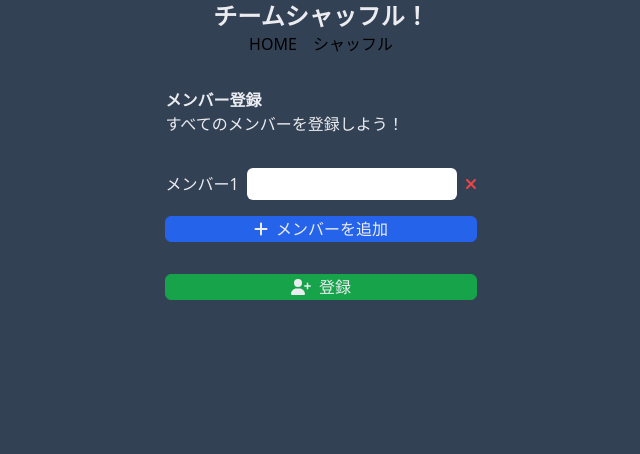
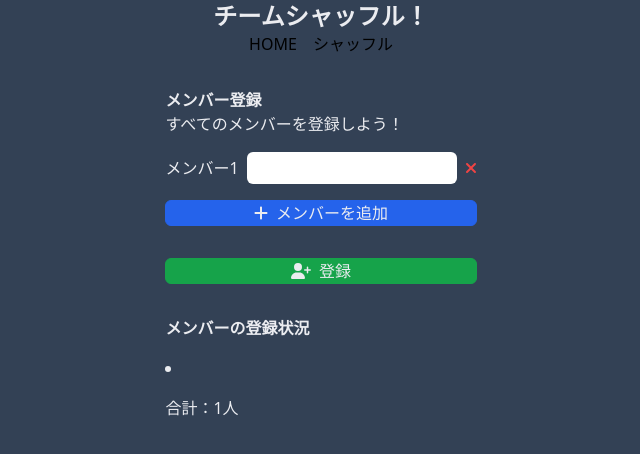
Before and after one commit to azufb/team_shuffle, a React (Vite) app: page / in a window 1280 px wide. Both pictures are taken after a click on the button "登録". Shown: the top 454 px of the page, without its empty margins (319-959 px from the left). Built offline with nearby package versions, Linux system fonts and the light colour scheme.

Commit message:
メンバー登録状況を表示できるようにした

```diff
--- /dev/null
+++ b/src/components/membersList/MembersList.tsx
@@ -0,0 +1,19 @@
+import { MemberInfoType } from "../shuffle/Shuffle";
+
+type PropsType = {
+  allMembers: MemberInfoType[];
+};
+
+export const MembersList = ({ allMembers }: PropsType) => {
+  return (
+    <div className="flex flex-col gap-4">
+      <p className="text-white font-bold">メンバーの登録状況</p>
+      <ul className="text-white list-disc list-inside">
+        {allMembers.map((member) => (
+          <li key={member.id}>{member.memberName}</li>
+        ))}
+      </ul>
+      <p className="text-white">合計：{allMembers.length}人</p>
+    </div>
+  );
+};
--- a/src/components/register/RegisterForm.tsx
+++ b/src/components/register/RegisterForm.tsx
@@ -4,6 +4,9 @@ import { FontAwesomeIcon } from "@fortawesome/react-fontawesome";
 import { faXmark } from "@fortawesome/free-solid-svg-icons/faXmark";
 import { faPlus } from "@fortawesome/free-solid-svg-icons/faPlus";
 import { faUserPlus } from "@fortawesome/free-solid-svg-icons/faUserPlus";
+import { MembersList } from "../membersList/MembersList";
+import { useState } from "react";
+import { MemberInfoType } from "../shuffle/Shuffle";
 
 type FormValuesType = {
   members: {
@@ -21,14 +24,18 @@ export const RegisterForm = () => {
     control,
     name: "members",
   });
+  const allMembersJson = localStorage.getItem(LOCAL_STORAGE_ALL_MEMBERS_KEY);
+  const [allMembers, setAllMembers] = useState<MemberInfoType[]>(
+    allMembersJson != null ? JSON.parse(allMembersJson) : []
+  );
 
   const onSubmit = (data: FormValuesType): void => {
-    const jsonArray: string = JSON.stringify(
-      data.members.map((member, index) => {
+    const registerData: MemberInfoType[] = data.members.map((member, index) => {
       return { id: index, memberName: member.memberName, isInclude: true };
-      })
-    );
+    });
+    const jsonArray: string = JSON.stringify(registerData);
     localStorage.setItem(LOCAL_STORAGE_ALL_MEMBERS_KEY, jsonArray);
+    setAllMembers(registerData);
 
     reset();
   };
@@ -39,11 +46,11 @@ export const RegisterForm = () => {
 
   return (
     <div className="py-8">
-      <div className="mb-8">
+      <div className="mb-4">
         <h2 className="text-white font-bold">メンバー登録</h2>
         <p className="text-white">すべてのメンバーを登録しよう！</p>
       </div>
-
+      <div className="flex flex-col gap-8 ">
         <form className="flex flex-col gap-8">
           <div className="flex flex-col gap-4">
             <div className="flex flex-col gap-4">
@@ -86,6 +93,9 @@ export const RegisterForm = () => {
             <span>登録</span>
           </button>
         </form>
+
+        {allMembers.length >= 1 && <MembersList allMembers={allMembers} />}
+      </div>
     </div>
   );
 };
```
Lines whose indentation alone changed are shown as unchanged.
